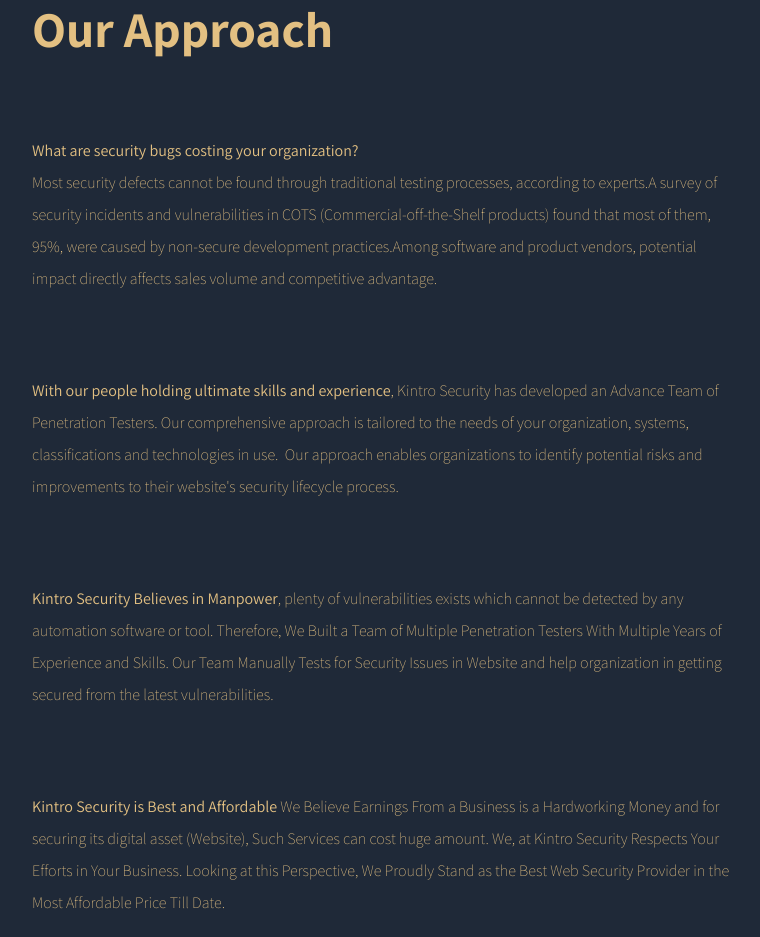
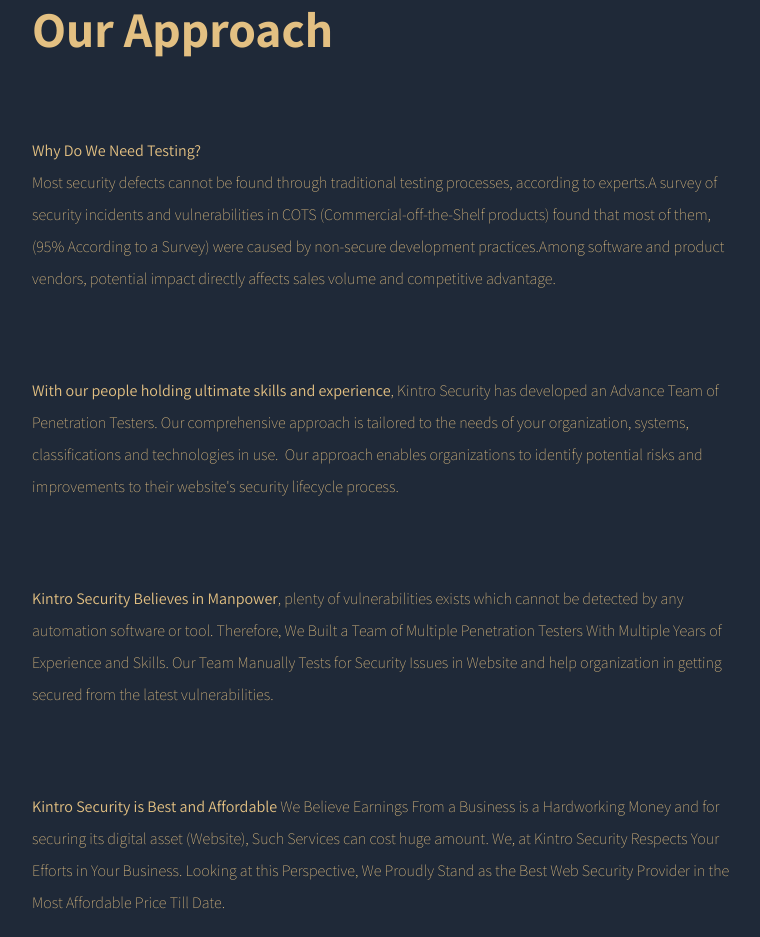
Before and after one commit to kintrosec/kintrosec.github.io, a plain HTML site: page kintrosecurity.in/index.html in a window 1280 px wide. Shown: the part 897-1834 px from the top of the page, without its empty margins (258-1018 px from the left). Drawn offline with Linux system fonts and the light colour scheme.

Commit message:
Update index.html

```diff
--- a/kintrosecurity.in/index.html
+++ b/kintrosecurity.in/index.html
@@ -100,10 +100,10 @@
     <div class="div-block-2">
       <h1 class="heading-2">Our Approach</h1>
       <p class="paragraph">
-        <strong class="para-title">What are security bugs costing your organization?<br />‍</strong><span
+        <strong class="para-title">Why Do We Need Testing?<br />‍</strong><span
           class="no-bold">Most security defects cannot be found through traditional testing processes, according to
           experts.A survey of security incidents and vulnerabilities in COTS (Commercial-off-the-Shelf products) found
-          that most of them, 95%, were caused by non-secure development practices.Among software and product vendors,
+          that most of them, (95% According to a Survey) were caused by non-secure development practices.Among software and product vendors,
           potential impact directly affects sales volume and competitive advantage.
       </p></span>
       <p class="paragraph">
```
